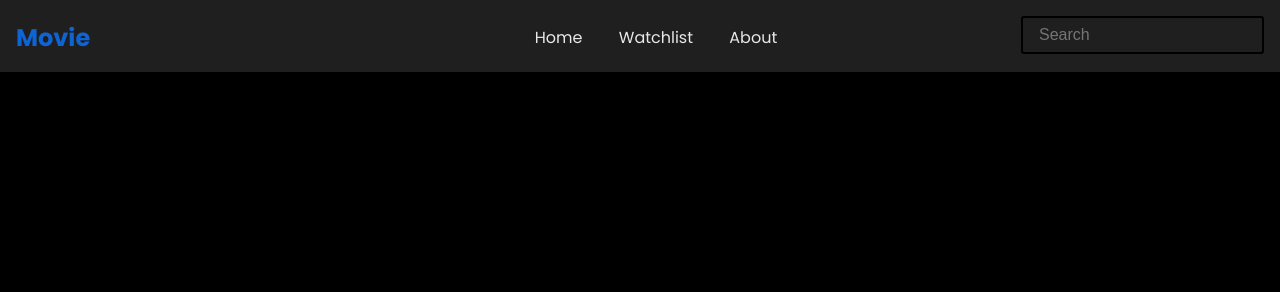
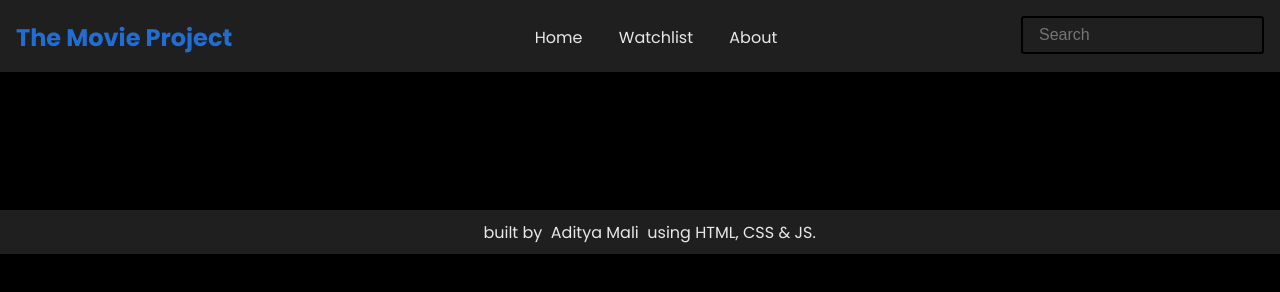
Before and after one commit to adityamali/the-movies-project, a plain HTML site: page index.html in a window 1280 px wide. Drawn offline with Linux system fonts and the light colour scheme; no server answers.

Commit message:
minor tweaks

```diff
--- a/Assets/script.js
+++ b/Assets/script.js
@@ -23,7 +23,7 @@ function getMovies(url) {
         <img src="${imgURL + data.results[i].backdrop_path}" alt="${data.results[i].original_title}">
         <div class="movie-info">
             <h5>${data.results[i].original_title}</h5>
-            <span class="${getColor(data.results[i].vote_average)}">${data.results[i].vote_average}</span>
+            <span id = "ratebg" class="${getColor(data.results[i].vote_average)}">${data.results[i].vote_average}</span>
         </div>
         <div class="overview">
             ${data.results[i].overview}
--- a/Assets/style.css
+++ b/Assets/style.css
@@ -4,14 +4,15 @@
 
 :root{
     --primary-color: #000000;
-    --secondary-color: rgb(31, 31, 31);
-    --highlight-color: rgb(14, 100, 212);
+    --secondary-color: #1f1f1f;
+    --highlight-color: rgb(32, 109, 211);
 }
 
-body{
+#body{
     background: var(--primary-color);
     font-family: 'Poppins', sans-serif;
     margin: 0;
+    overflow-x: hidden;
 
 }
 
@@ -81,7 +82,6 @@ ul li{
 
 ul li:hover{
     color: var(--highlight-color);
-    font-weight: bold;
 }
 
 main{
@@ -110,11 +110,12 @@ main{
 
 .movie img{
     width: 100%;
+    height: 100%;
 }
 
 .movie-info{
     /* color: var(--highlight-color); */
-    background: linear-gradient(transparent 10%, #2424247a 40%,  #000000);
+    background: linear-gradient(transparent 10%, #2424247a 40%,  #000000af);
     position: absolute;
     bottom: 0;
     color: #e8e8e8;
@@ -128,11 +129,12 @@ main{
 
 .movie-info h5{
     margin-top: 0;
+    margin-bottom: 5px;
     vertical-align: baseline;
 }
 
 .movie-info span{
-    background-color: var(--primary-color);
+    background: var(--primary-color);
     position: absolute;
     right: 0;
     padding: 0.25rem 0.5rem;
@@ -142,7 +144,7 @@ main{
 }
 
 .movie-info span.green{
-    color: lightgreen;
+    color: rgb(25, 139, 25);
 }
 
 .movie-info span.orange{
@@ -171,3 +173,25 @@ main{
 .movie:hover .overview{
     opacity: 90%;
 }
+
+footer{
+    display: flex;
+    justify-content: center;
+    background-color: var(--secondary-color);
+    width: 100vw;
+    margin-top: 5rem;
+    color: #e8e8e8;
+    padding: 0.6em;
+}
+
+a{
+    text-decoration: none;
+    color: #e8e8e8;
+}
+
+
+@media screen and (max-width: 850px) {
+    .movie{
+        width: 300px;
+    }
+}
--- a/index.html
+++ b/index.html
@@ -4,15 +4,16 @@
 <head>
     <meta charset="UTF-8">
     <meta name="viewport" content="width=device-width, initial-scale=1.0">
+    <meta name="theme-color" content="#1f1f1f">
     <link rel="stylesheet" href="assets/style.css">
     <title>The Movies Project</title>
 </head>
 
-<body>
+<body id="body">
 
     <header>
         <div class="brand">
-            <h2>Movie</h2>
+            <h2>The Movie Project</h2>
         </div>
 
         <div class="tabs">
@@ -32,6 +33,10 @@
 
     </main>
 
+    <footer>
+        built by &nbsp; <a href="https://adityamali.ml">Aditya Mali</a> &nbsp; using HTML, CSS & JS.
+    </footer>
+
     <script src="assets/script.js"></script>
 </body>
 
```
